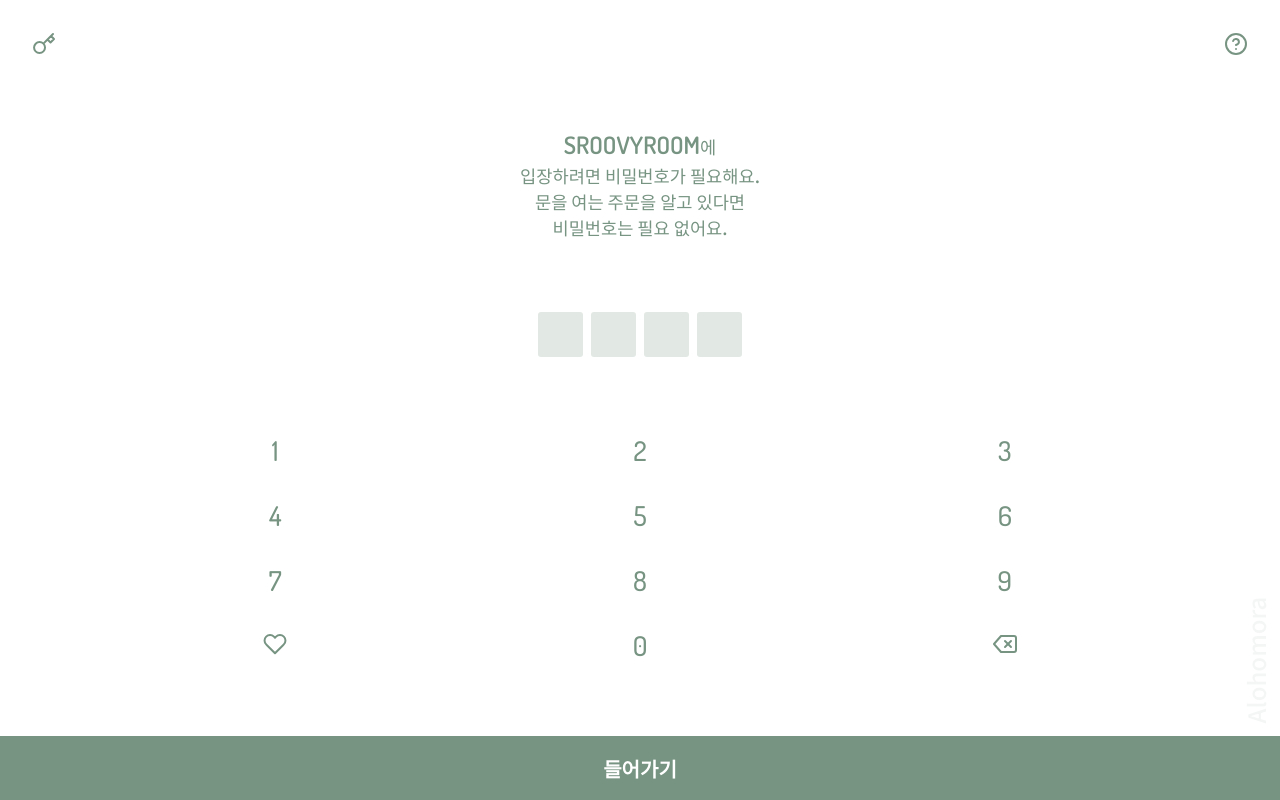
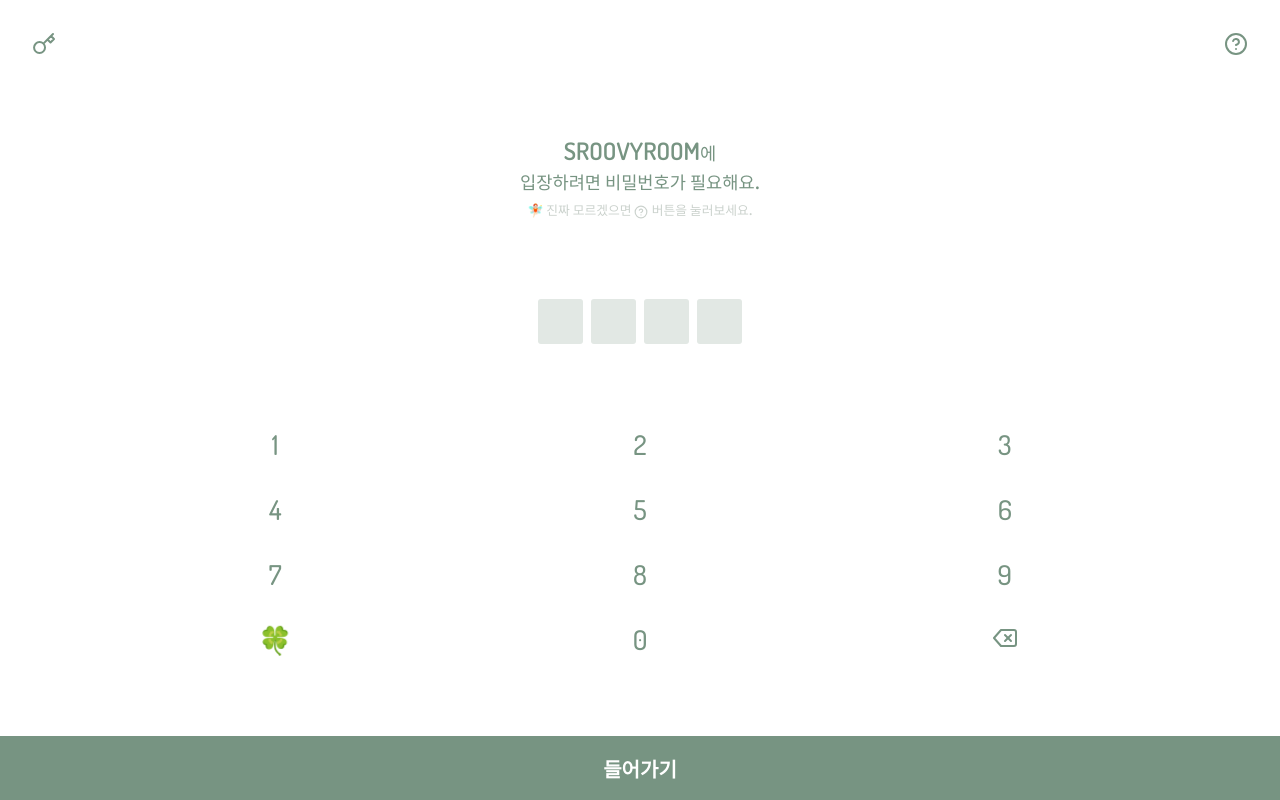
Before and after one commit to lee-suyeon/sroovyroom201, a React (Create React App) app in the folder client/: page /door-lock in a window 1280 px wide. Built offline with nearby package versions, Linux system fonts and the light colour scheme; no server answers.

Commit message:
[Feat] door-lock 패스워드 방식 변경
#8

```diff
--- a/client/src/components/views/DoorLock/DoorLock.jsx
+++ b/client/src/components/views/DoorLock/DoorLock.jsx
@@ -2,13 +2,8 @@
 import styled from 'styled-components';
 import { withRouter } from 'react-router-dom';
 
-import { Key, HelpCircle, Heart, Delete } from 'react-feather';
+import { Key, HelpCircle, Delete } from 'react-feather';
 import { TextLogo, Button, Modal } from 'utils';
-
-const dial =  Array(9).fill().map((v, i) => i + 1);
-const defaultPassword = Array(4).fill().map(v => v);
-
-const PASSWORD = '1234';
 
 const Layout = styled.div`
   padding: 2rem;
@@ -30,9 +25,14 @@
   font-weight: 500;
   line-height: 1.5;
 
+  span {
+    font-size: 0.8rem;
+    color: ${({ theme }) => theme.lightGreen };
+  }
   svg {
-    margin: 0 auto;
-    display: block;
+    vertical-align: middle;
+    width: 14px;
+    margin-right: 0.2rem;
   }
 `
 
@@ -53,13 +53,12 @@
     cursor: pointer;
   }
 
-  $ > .number {
+  & > .number {
     transition: 0.3s;
   }
 
-  & > .number:hover {
-    background: ${({ theme }) => theme.mainColor };
-    color: ${({ theme }) => theme.baseColor };
+  & .clover {
+    position: relative;
   }
 `
 
@@ -72,12 +71,13 @@
 
 const HelpMessage = styled.div`
   position: relative;
+`
 
-  & .message {
+const BubbleMessage = styled.div`
   position: absolute;
-    top: -0.6rem;
-    right: 2rem;
-    width: 250px;
+  top: -0.5rem;
+  right: 2.2rem;
+  width: 200px;
   padding: 0.5rem;
   text-align: center;
   font-size: 0.825rem;
@@ -86,9 +86,7 @@
   color: ${({ theme }) => theme.textColor };
   border-radius: 3px;
 
-  }
-
-  & .message::before {
+  &::before {
     content: "";
     position: absolute;
     top: 1rem;
@@ -98,17 +96,6 @@
     background: #e2e8e4;
     transform: rotate(45deg);
   }
-`
-
-const Alohomora = styled.div`
-  position: absolute;
-  bottom: 8rem;
-  right: -2.5rem;
-  font-size: 1.5rem;
-  font-weight: 500;
-  color: ${({ theme }) => theme.mainColor };
-  opacity: 0.08;
-  transform: rotate(270deg);
 `
 
 const NumberCell = styled.div`
@@ -135,10 +122,20 @@
   }
 `
 
+const dial =  Array(9).fill().map((v, i) => i + 1);
+const defaultPassword = Array(4).fill().map(v => v);
+const generatePassword = () => {
+  let result = [];
+  for(var i = 0; i < 4; i++){
+    result.push(Math.floor(Math.random() * dial.length));
+  }
+  return result;
+}
+const PASSWORD = generatePassword();
+
 function DoorLock( props ) {
   const [ numbers, setNumbers ] = useState(defaultPassword);
   const [ showMessage, setShowMessage ] = useState(false);
-  const [ heart, setHeart ] = useState(false);
   const [ showWelcome, setShowWelcome ] = useState(false);
 
   const onClickDial = (dial) => {
@@ -160,23 +157,16 @@
     setNumbers(inputNumbers)
   }
 
-  const onClickAlohomora = () => {
-    setShowWelcome(true);
-    // props.history.push('/menu');
-  }
-
   const onClickHelpCircle = useCallback(() => {
     setShowMessage(prev => !prev);
 
     setTimeout(() => {
       setShowMessage(false);
-    }, 3000)
+    }, 2000)
   },[]);
 
   const onClickEnter = (pwd) => {
-    let arrToStr = pwd.join('');
-
-    if(PASSWORD === arrToStr) {
+    if(PASSWORD.join('') === pwd.join('')) {
       setShowWelcome(true);
     } else {
       alert('틀렸습니다. 다시 한번 입력해주세요. ')
@@ -184,9 +174,12 @@
     }
   }
 
-  const onClickHeart = () => {
-    setHeart(prev => !prev)
-  }
+  const onClickClover = useCallback(() => {
+    setNumbers(PASSWORD);
+    setTimeout(() => {
+      setNumbers(defaultPassword);
+    }, 100)
+  }, [numbers])
 
   const onClickConfirm = () => {
     setShowWelcome(false);
@@ -200,10 +193,9 @@
         <HelpMessage>
           <HelpCircle onClick={onClickHelpCircle}/>
           {showMessage &&
-          <div className="message">
-            착한 사람 눈에는 문을 여는 주문이 보여요! <br />
-            Hint: ⚡️🦉🪶🔮
-          </div>
+            <BubbleMessage>
+              행운을 빌어요! Good Luck 🍀
+            </BubbleMessage>
           }
         </HelpMessage>
         </HelpWrapper>
@@ -212,8 +204,7 @@
         <Guide>
           <TextLogo style={{ marginBottom: 0 }}/>에 <br />
           입장하려면 비밀번호가 필요해요. <br />
-          문을 여는 주문을 알고 있다면 <br />
-          비밀번호는 필요 없어요.
+          <span>🧚🏻 진짜 모르겠으면 <HelpCircle />버튼을 눌러보세요.</span>
         </Guide>
 
         <div style={{ display: "flex", marginBottom: '1rem' }}>
@@ -230,22 +221,19 @@
               onClick={() => onClickDial(d)}
               >{d}</div>
           ))}
-          <div onClick={onClickHeart}>{
-            heart ?
-            "❤️" :
-            <Heart />
-          }</div>
+          <div onClick={onClickClover}>🍀</div>
           <div onClick={() => onClickDial(0)}>0</div>
           <div onClick={() => onClickDial("delete")}><Delete /></div>
         </DialNumber>
 
-        <Button fullWidth onClick={() => onClickEnter(numbers)}>들어가기</Button>
-
+        <Button
+          fullWidth
+          float
+          onClick={() => onClickEnter(numbers)}
+        >
+          들어가기
+        </Button>
       </DoorLockWrapper>
-
-      <Alohomora onClick={onClickAlohomora}>
-        Alohomora
-      </Alohomora>
 
       {showWelcome &&
         <Modal onClose={onClickConfirm}>
--- a/client/src/utils/Modal.jsx
+++ b/client/src/utils/Modal.jsx
@@ -43,7 +43,6 @@
 `
 
 const Content = styled.div`
-  height: 150px;
   position: relative;
   text-align: center;
   padding: 1.5rem;
```
Lines whose indentation alone changed are shown as unchanged.
